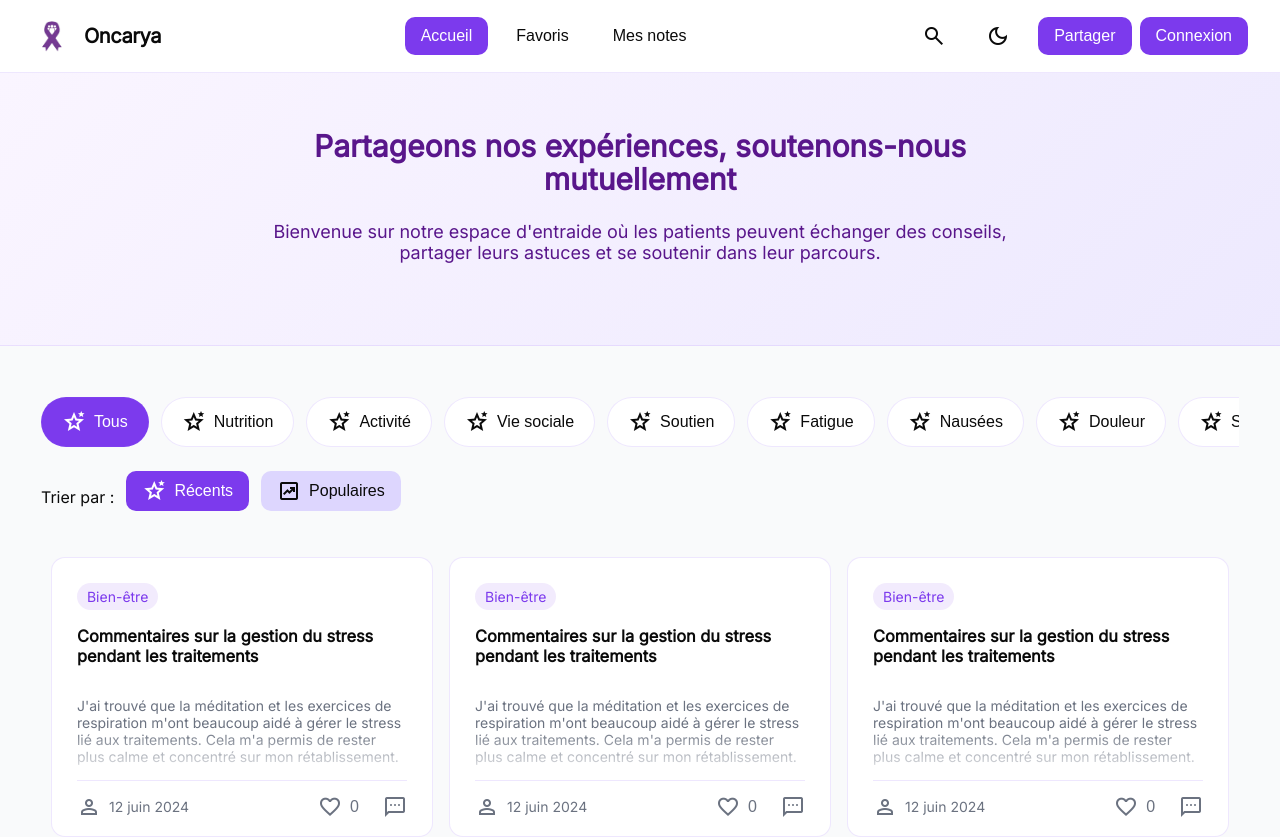
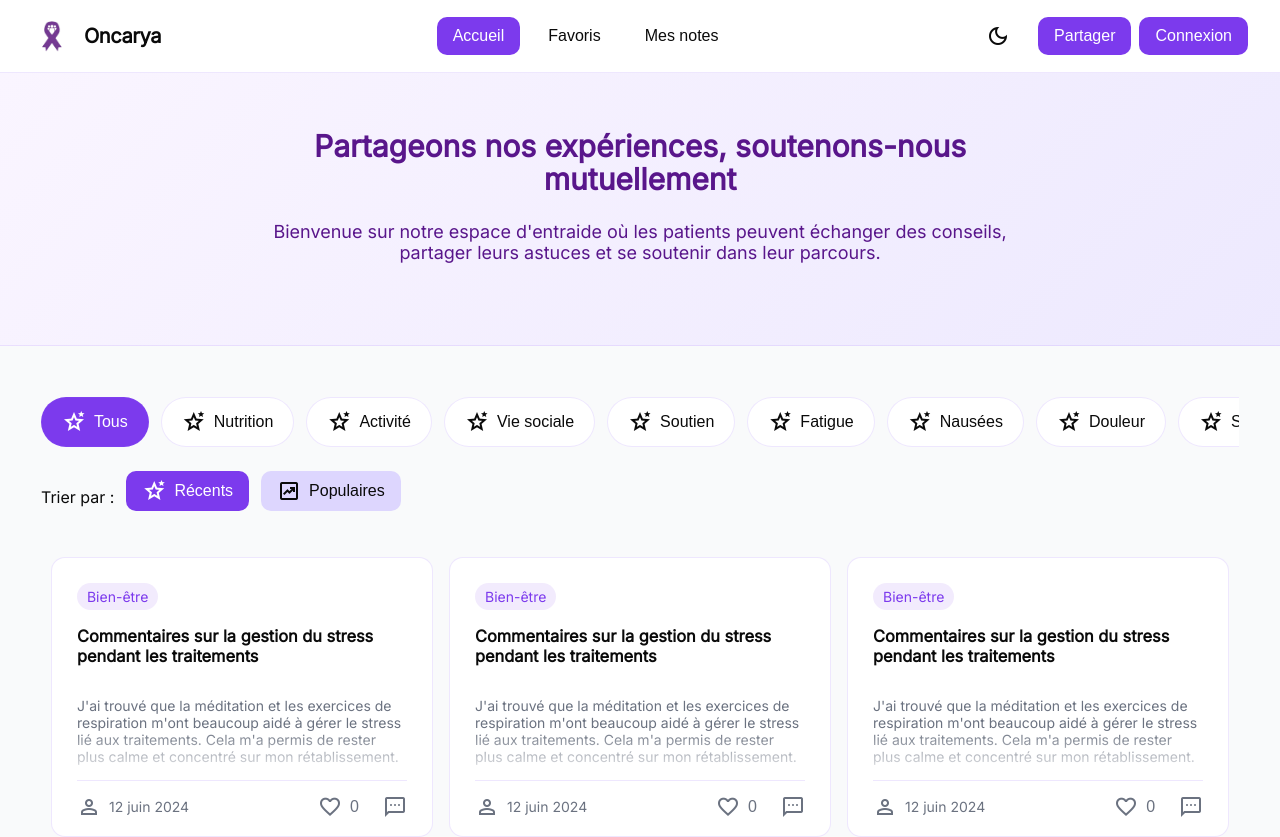
Before and after one commit to Tay9875/Conception-technique-Creative, a React (Create React App) app in the folder client/: page / in a window 1280 px wide. Shown: the top 837 px of the page. Built offline with nearby package versions, Linux system fonts and the light colour scheme; grey boxes are pictures that could not be loaded.

Commit message:
fix: unused search button

```diff
--- a/client/src/components/Header.tsx
+++ b/client/src/components/Header.tsx
@@ -104,16 +104,6 @@ export const Header: React.FC<HeaderProps> = ({ theme, setTheme }) => {
       {/* Actions */}
       <div className="header-right">
         <div className="button-gaps">
-          {/* Recherche (à venir) */}
-          <SquareButton
-            ariaLabel="Recherche (fonctionnalité à venir)"
-            disabled
-          >
-            <span className="material-symbols-outlined" aria-hidden="true">
-              search
-            </span>
-          </SquareButton>
-
           {/* Thème clair / sombre */}
           <SquareButton
             ariaLabel={
```
